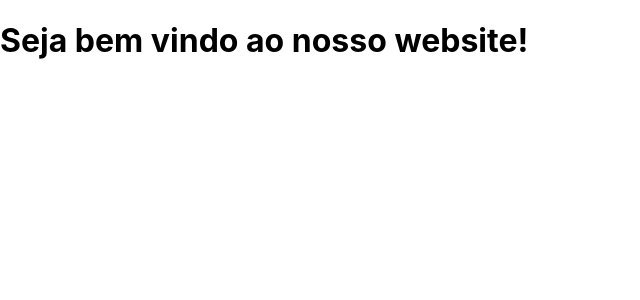
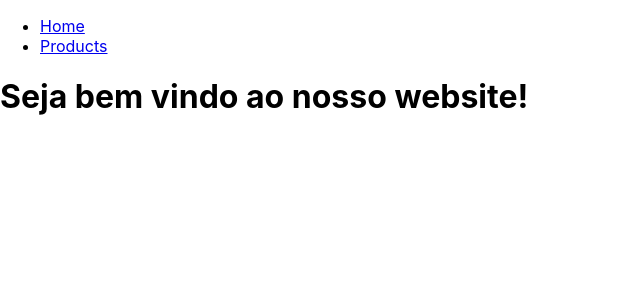
Before and after one commit to jerp86/animatedRoutes, a React (Vite) app: page / in a window 1280 px wide. Shown: the top 300 px of the page, without its empty margins (0-640 px from the left). Built offline with nearby package versions, Linux system fonts and the light colour scheme.

Commit message:
create and add Menu component in App

```diff
--- a/src/App.tsx
+++ b/src/App.tsx
@@ -1,5 +1,6 @@
 import React from 'react'
 import { BrowserRouter, Route, Switch } from 'react-router-dom'
+import { Menu } from './components/Menu';
 
 import * as Routes from './constants/routes';
 
@@ -7,6 +8,8 @@ function App() {
 
   return (
     <BrowserRouter>
+      <Menu />
+
       <Switch>
         <Route exact path={Routes.HOME}>
           <h1>Seja bem vindo ao nosso website!</h1>
--- /dev/null
+++ b/src/components/Menu/index.tsx
@@ -0,0 +1,15 @@
+import React from 'react';
+import { Link } from 'react-router-dom';
+
+import * as Routes from '../../constants/routes';
+
+export const Menu = () => (
+  <ul>
+    <li>
+      <Link to={Routes.HOME}>Home</Link>
+    </li>
+    <li>
+      <Link to={Routes.PRODUCTS}>Products</Link>
+    </li>
+  </ul>
+);
```
